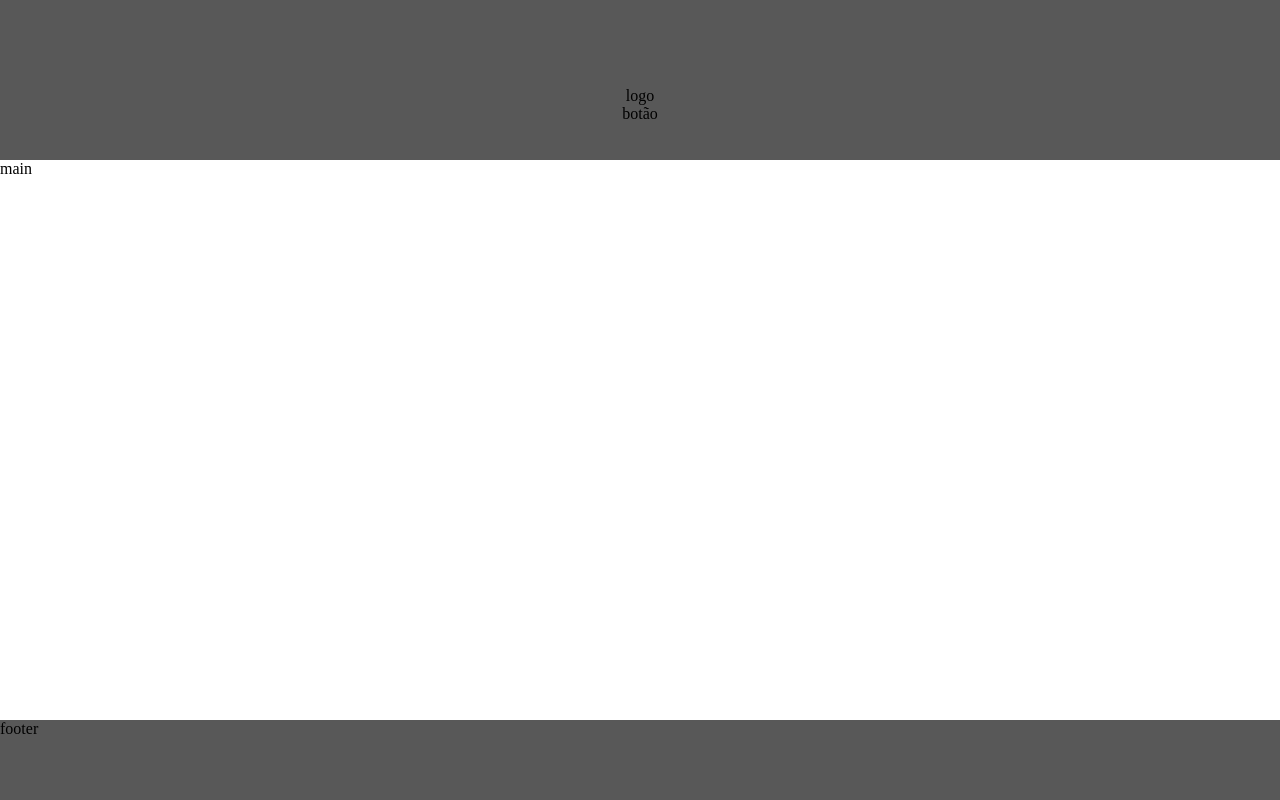
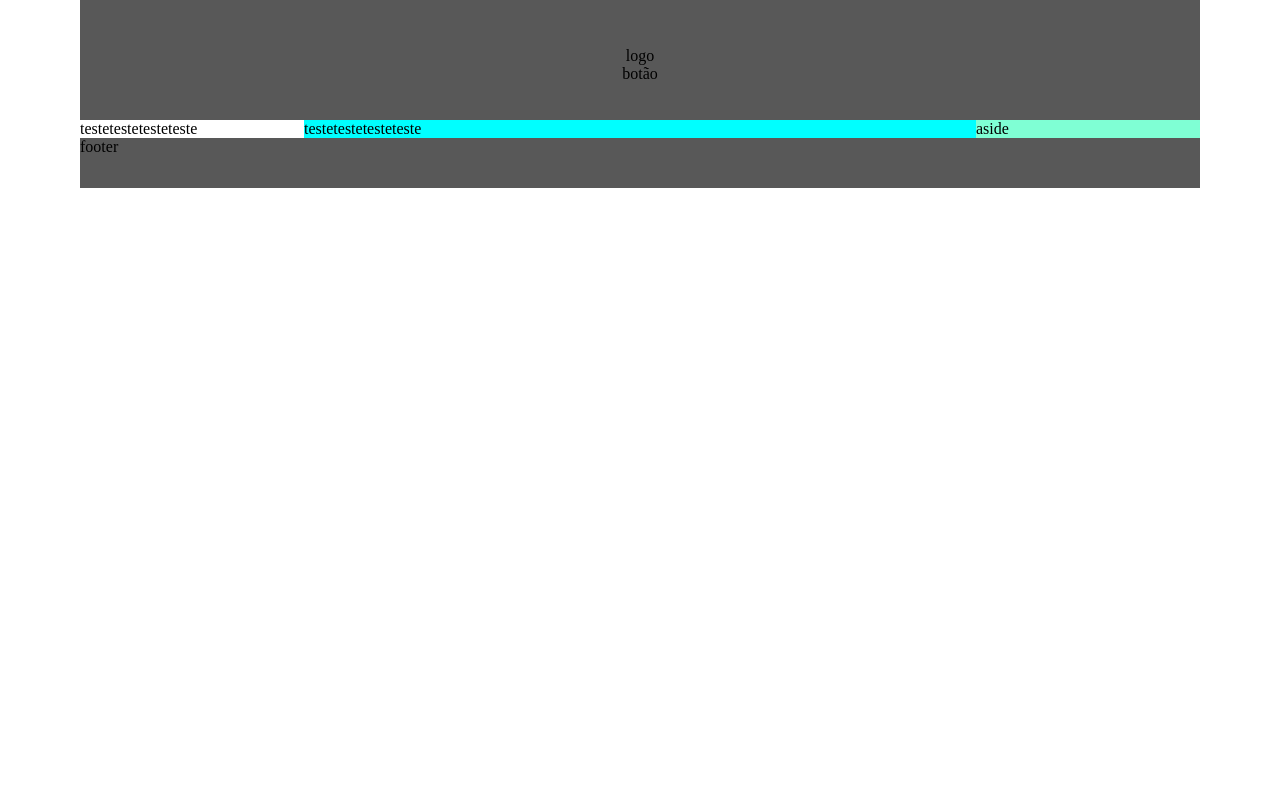
Before and after one commit to mauricioribas/site, a plain HTML site: page index.html in a window 1280 px wide. Drawn offline with Linux system fonts and the light colour scheme.

Commit message:
layout final

```diff
--- a/css/style.css
+++ b/css/style.css
@@ -9,12 +9,21 @@
 
 div#container {
     display: grid;
-    grid-template-columns: 1fr;
-    grid-template-rows: 20vh 70vh 10vh;
+    grid-template-columns: 1fr 3fr 1fr;
+    grid-template-rows: 120px 1fr 2fr 1fr 50px;
+    grid-template-areas: "header header header"
+                         "section section section"
+                         "article article article"
+                         "aside aside aside"
+                         "footer footer footer";
+
+    max-width: 1120px;
+    margin: 0 auto;
 
 }
 
 header {
+    grid-area: header;
     display: flex;
     background-color: rgb(88, 88, 88);
     justify-content: end;
@@ -34,10 +43,45 @@ menu {
     display: none;
 }
 
-main {
+section {
+    grid-area: section;
     display: flex;
 }
 
+article {
+    grid-area: article;
+    display: flex;
+    background-color: aqua;
+}
+
+aside {
+    grid-area: aside;
+    display: flex;
+    background-color: aquamarine;
+
+}
+
 footer {
+    grid-area: footer;
     background-color: rgb(88, 88, 88);
 }
+
+
+@media screen and (min-width: 769px) {
+    div#container {
+        grid-template-rows: 120px 1fr 2fr 50px;
+        grid-template-areas: "header header header"
+                             "section section section"
+                             "article article aside"
+                             "footer footer footer";
+    }
+}
+
+@media screen and (min-width: 992px) {
+    div#container {
+        grid-template-rows: 120px 1fr 50px;
+        grid-template-areas: "header header header"
+                             "section article aside"
+                             "footer footer footer";
+    }
+}
--- a/index.html
+++ b/index.html
@@ -15,9 +15,21 @@
             <div class="btnMnu">botão</div>
             <menu>Menu</menu>
         </header>
-        <main>
-            main
-        </main>
+        <section>
+            <p>teste</p>
+            <p>teste</p>
+            <p>teste</p>
+            <p>teste</p>
+        </section>
+        <article>
+            <p>teste</p>
+            <p>teste</p>
+            <p>teste</p>
+            <p>teste</p>
+        </article>
+        <aside>
+            aside
+        </aside>
         <footer>
             footer
         </footer>
```
